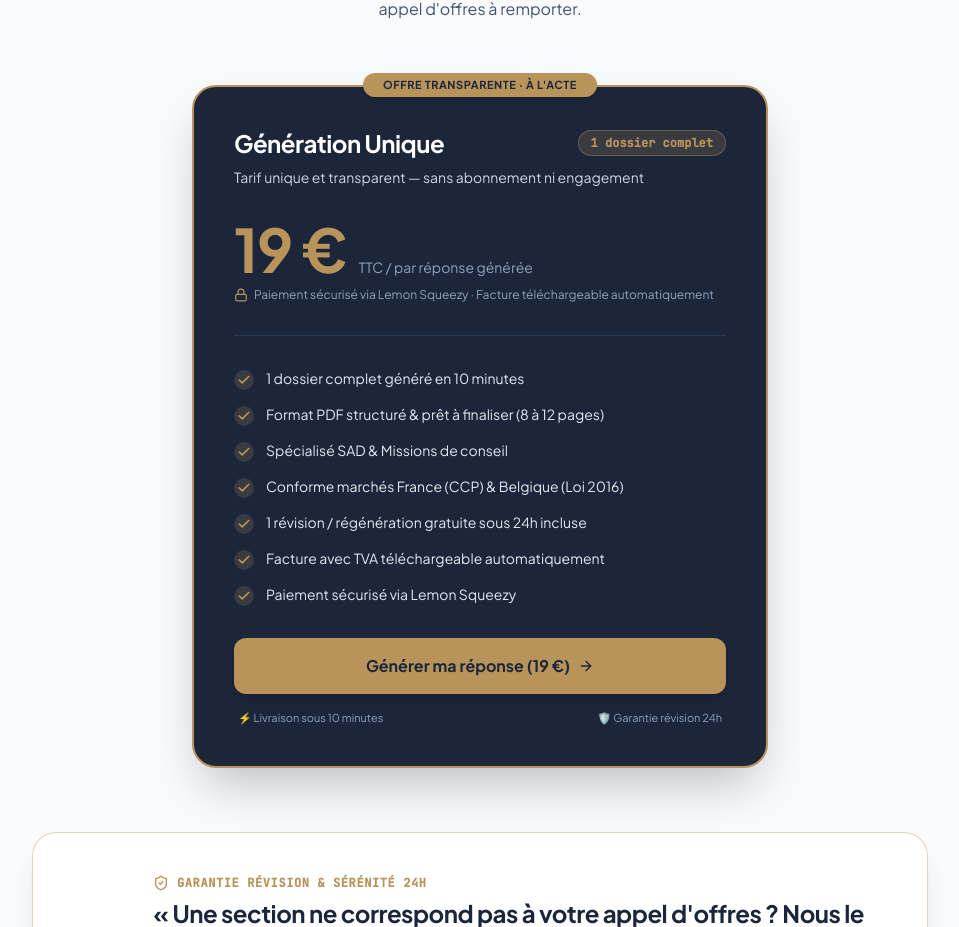
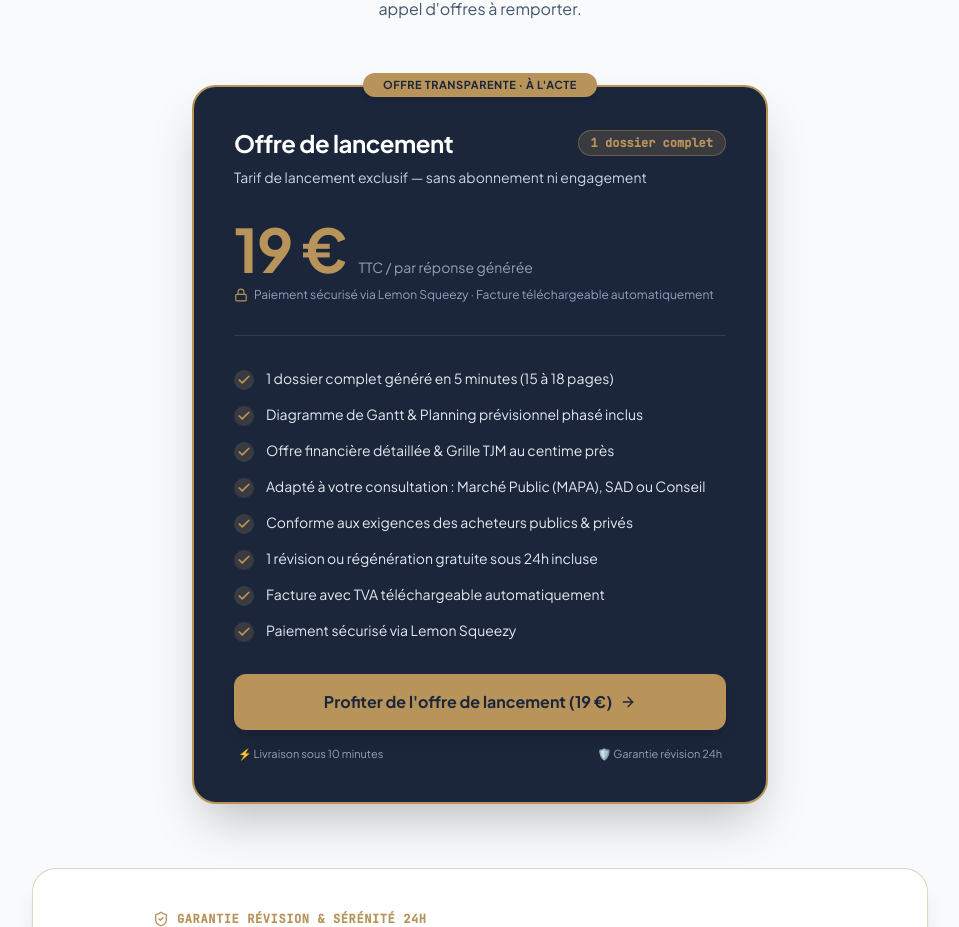
Before and after one commit to OMARMARCO23/DeliverableEngine, a React (Vite) app: page / in a window 1280 px wide. Shown: the part 7478-8405 px from the top of the page, without its empty margins (160-1119 px from the left). Built offline with nearby package versions, Linux system fonts and the light colour scheme; no server answers; a web font is replaced by a local one.

Commit message:
Modify PRICING_DATA for launch offer details
Updated pricing data and descriptions for launch offer.

```diff
--- a/src/data.ts
+++ b/src/data.ts
@@ -46,20 +46,21 @@ export const FAQ_DATA: FaqItem[] = [
 export const PRICING_DATA: PricingTier[] = [
   {
     id: 'unit',
-    name: 'Génération Unique',
+    name: 'Offre de lancement',
     price: '19 €',
-    description: 'Tarif unique et transparent — sans abonnement ni engagement',
+    description: 'Tarif de lancement exclusif — sans abonnement ni engagement',
     generationsCount: 1,
     features: [
-      '1 dossier complet généré en 10 minutes',
-      'Format PDF structuré & prêt à finaliser (8 à 12 pages)',
-      'Spécialisé SAD & Missions de conseil',
-      'Conforme marchés France (CCP) & Belgique (Loi 2016)',
-      '1 révision / régénération gratuite sous 24h incluse',
+      '1 dossier complet généré en 5 minutes (15 à 18 pages)',
+      'Diagramme de Gantt & Planning prévisionnel phasé inclus',
+      'Offre financière détaillée & Grille TJM au centime près',
+      'Adapté à votre consultation : Marché Public (MAPA), SAD ou Conseil',
+      'Conforme aux exigences des acheteurs publics & privés',
+      '1 révision ou régénération gratuite sous 24h incluse',
       'Facture avec TVA téléchargeable automatiquement',
       'Paiement sécurisé via Lemon Squeezy'
     ],
-    ctaText: 'Générer ma réponse (19 €)',
+    ctaText: "Profiter de l'offre de lancement (19 €)",
     recommended: true
   }
 ];
@@ -130,7 +131,7 @@ export const MASTER_MODELS: MasterModelData[] = [
         keyExcerpt: 'Chaque profil d\'intervenant est présenté avec son niveau d\'expérience, assurant la clarté des compétences mobilisées et une visibilité budgétaire nette.'
       }
     ],
-    downloadUrl: '/docs/rfp-sante-genere.pdf'
+    downloadUrl: '/docs/exemple-dossier-deliverable-engine.pdf'
   },
   {
     id: 'modele-conseil',
@@ -176,7 +177,7 @@ export const MASTER_MODELS: MasterModelData[] = [
         keyExcerpt: 'Une gouvernance simple (comité de suivi périodique, points de coordination) associée à un découpage clair par jalon budgétaire.'
       }
     ],
-    downloadUrl: '/docs/rfp-sante-genere.pdf'
+    downloadUrl: '/docs/exemple-dossier-deliverable-engine.pdf'
   },
   {
     id: 'modele-mapa',
@@ -222,7 +223,7 @@ export const MASTER_MODELS: MasterModelData[] = [
         keyExcerpt: 'Chaque intervenant mobilisé dispose de l\'expérience requise pour la mission. La décomposition financière détaille la charge par étape pour une parfaite transparence budgétaire.'
       }
     ],
-    downloadUrl: '/docs/rfp-sante-genere.pdf'
+    downloadUrl: '/docs/exemple-dossier-deliverable-engine.pdf'
   }
 ];
 
```
